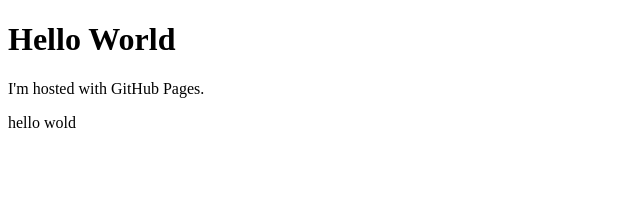
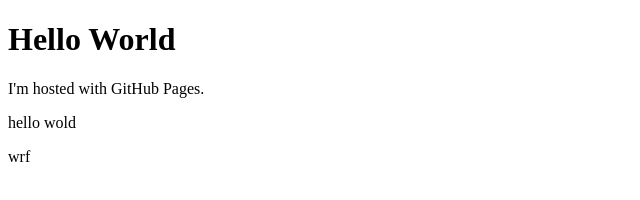
Before and after one commit to Zhang563/benchen.github.io, a plain HTML site: page index.html in a window 1280 px wide. Shown: the full height of the page, 0-640 px from the left. Drawn offline with Linux system fonts and the light colour scheme.

Commit message:
Update index.html

```diff
--- a/index.html
+++ b/index.html
@@ -4,5 +4,6 @@
 <h1>Hello World</h1>
 <p>I'm hosted with GitHub Pages.</p>
   <p>hello wold</p>
+  <p>wrf</p>
 </body>
 </html>
```
